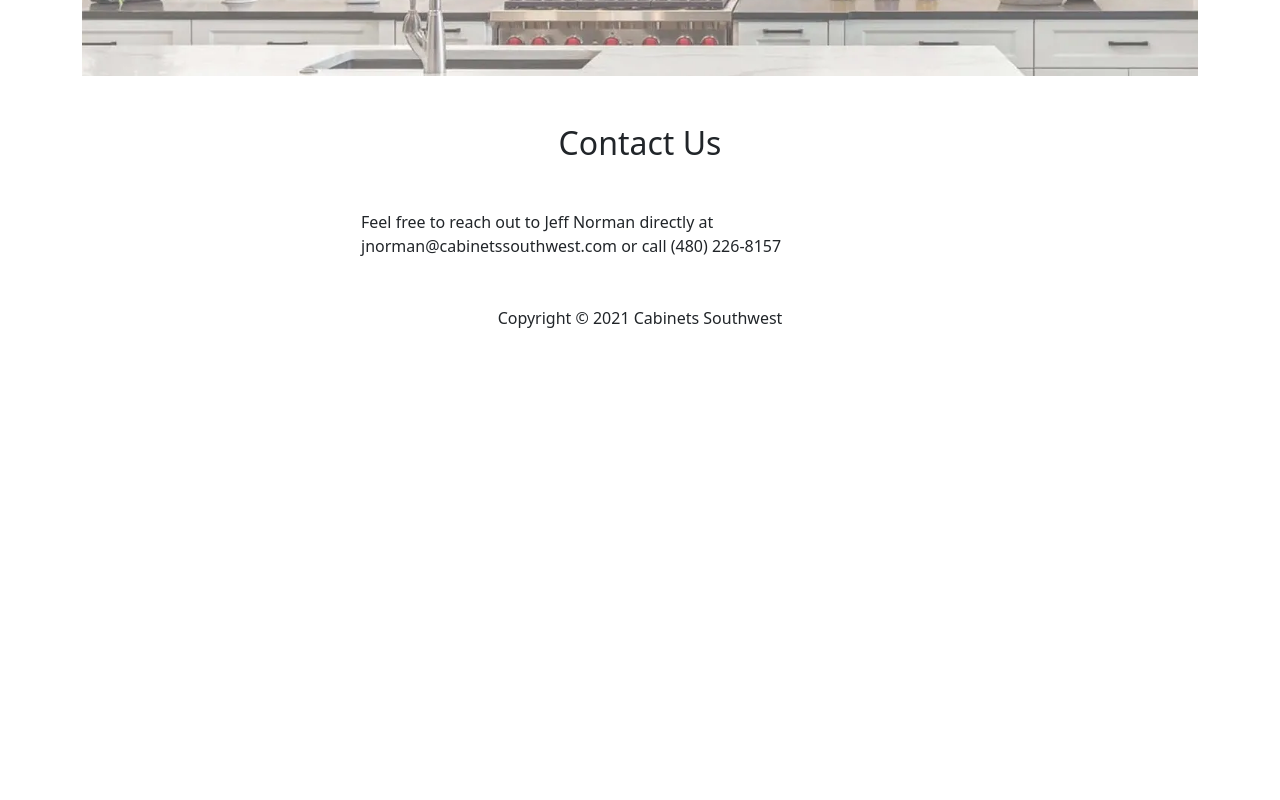
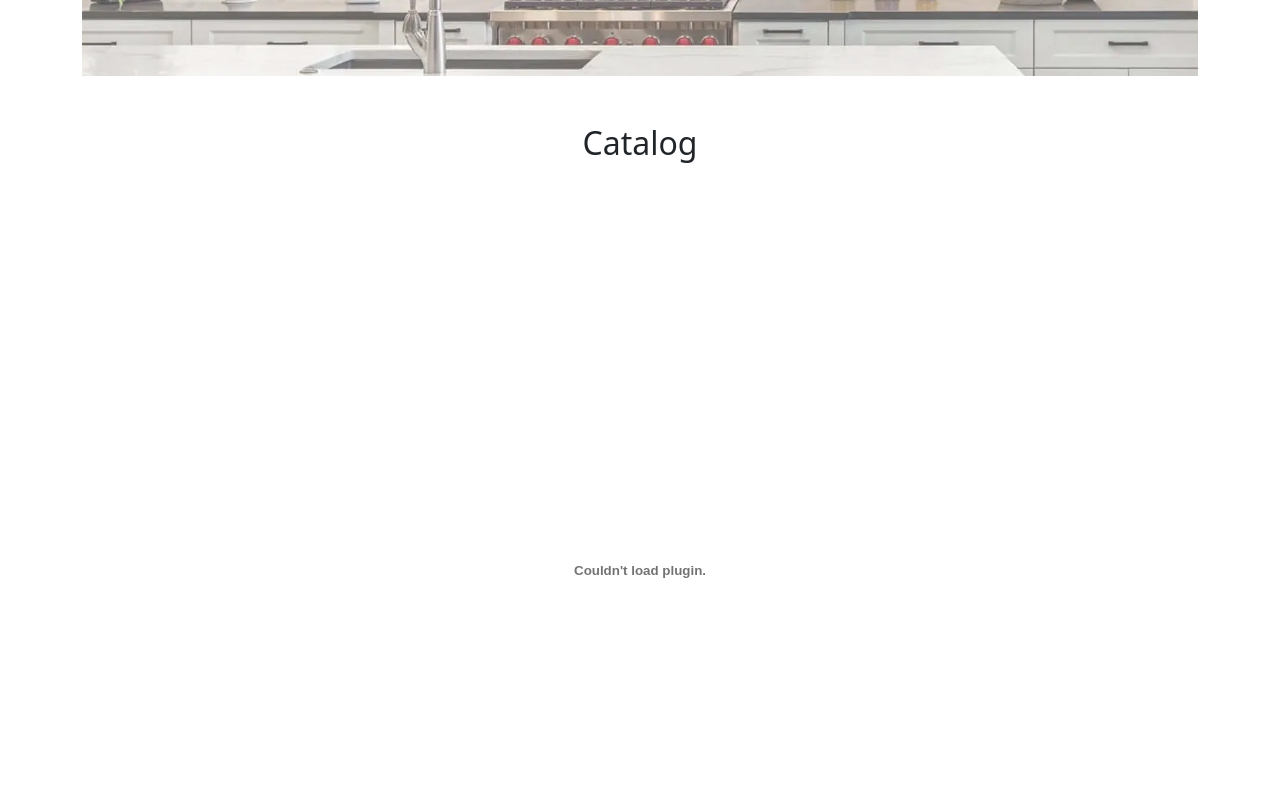
Before and after one commit to devcabinetssouthwest/cabinets-southwest, a Next.js app: page / in a window 1280 px wide. Shown: the part 620-1420 px from the top of the page. Before the commit the page ends 966 px from the top, so only its background shows below. Built offline with nearby package versions, Linux system fonts and the light colour scheme.

Commit message:
Added catalog pdf

```diff
--- a/pages/index.js
+++ b/pages/index.js
@@ -34,6 +34,12 @@ export default function Home() {
       </div>
 
       <div className='mt-5'>
+        <h2 className='text-center'>Catalog</h2>
+
+        <div className='mb-5'>
+          <embed src = "/catalog.pdf" type='application/pdf' style={{height:"100vh"}} width={"100%"} height = {"100vh"}/>
+        </div>
+
         <h2 className='text-center'>Contact Us</h2>
 
       {/* <form>
```
Also changed, not shown: 1 other file (tests, documents, lock files or other folders).
